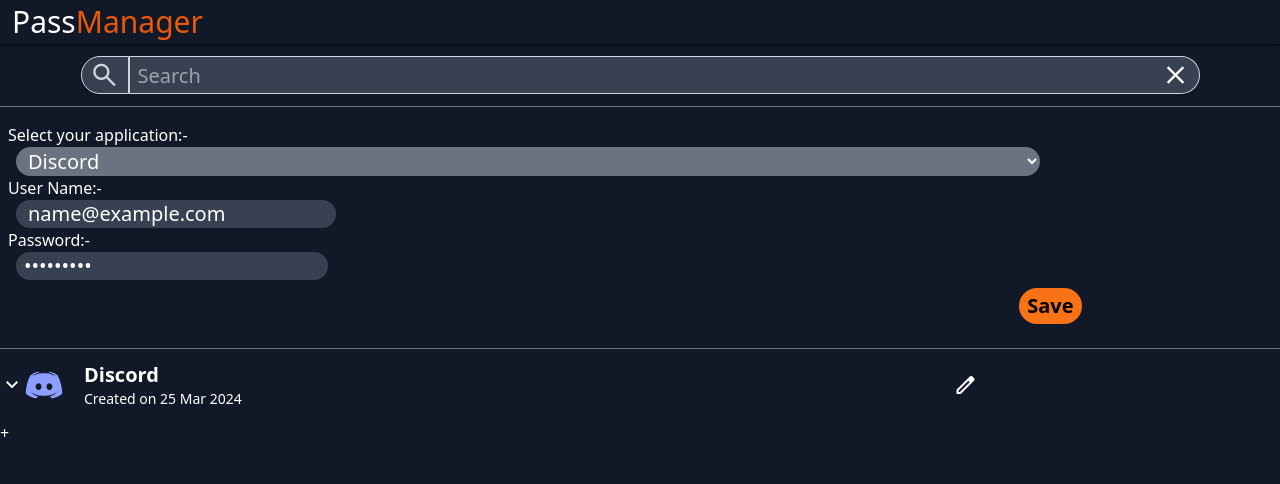
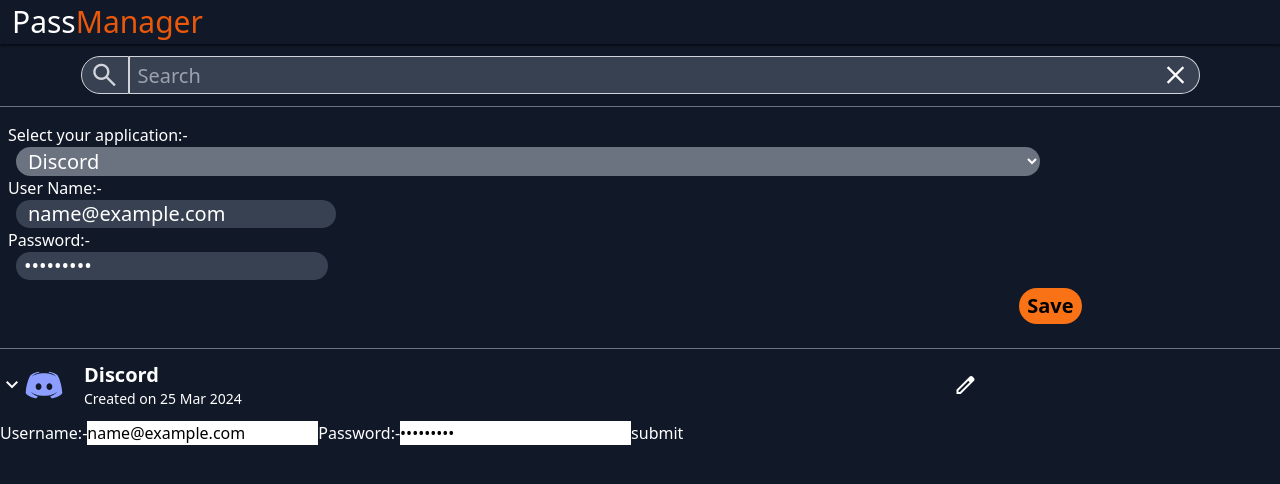
Before and after one commit to TheUser5050/Password-Manager, a React (Vite) app: page / in a window 1280 px wide. Both pictures are taken after typing "name@example.com", "Sample123" into the empty fields and a click on the input "Save". Shown: the top 484 px of the page. Built offline with nearby package versions, Linux system fonts and the light colour scheme.

Commit message:
Added Password Card & Saved Password

```diff
--- a/package.json
+++ b/package.json
@@ -14,7 +14,8 @@
     "react": "^18.3.1",
     "react-dom": "^18.3.1",
     "react-hook-form": "^7.52.1",
-    "react-redux": "^9.1.2"
+    "react-redux": "^9.1.2",
+    "uuid": "^10.0.0"
   },
   "devDependencies": {
     "@types/react": "^18.3.3",
--- a/src/App.jsx
+++ b/src/App.jsx
@@ -1,14 +1,15 @@
-import { useState } from "react";
+import { useEffect, useState } from "react";
 import "./App.css";
 import NavBar from "./components/NavBar";
 import PassCard from "./components/PassCard";
 import PassInput from "./components/PassInput";
-import { query } from "./components/context/context";
 import { useDispatch, useSelector } from "react-redux";
+import { v4 as uuidv4 } from "uuid";
 
 function App() {
   const [search, setSearch] = useState("");
-  const count = useSelector((state) => state.counter.value);
+  const [listCard, setListCard] = useState([]);
+  const list = useSelector((state) => state.list.myArray);
   const dispatch = useDispatch();
 
   const handleSearch = (e) => {
@@ -52,9 +53,16 @@
         </span>
       </div>
       <PassInput />
-      <PassCard />
-      <p>{count}</p>
-      <button>+</button>
+      {list.map((item) => {
+        return (
+          <PassCard
+            app={item.apps}
+            username={item.username}
+            password={item.password}
+            key={uuidv4()}
+          />
+        );
+      })}
     </>
   );
 }
--- a/src/app/store.js
+++ b/src/app/store.js
@@ -1,8 +1,8 @@
 import { configureStore } from "@reduxjs/toolkit";
-import queryReducer from "../features/querySlice";
+import listReducer from "../features/listSlice";
 
 export const store = configureStore({
   reducer: {
-    counter: queryReducer,
+    list: listReducer,
   },
 });
--- a/src/components/PassCard.jsx
+++ b/src/components/PassCard.jsx
@@ -1,23 +1,27 @@
-import PassInput from "./PassInput";
-import discordLogo from "/.SVG/Discord.svg";
-const PassCard = () => {
+import PassShow from "./PassShow";
+
+const PassCard = (props) => {
   return (
-    <>
+    <div>
+      <div>
         <div className="flex gap-5 my-3">
           <div className="flex items-center">
-          <span className="material-symbols-outlined">keyboard_arrow_down</span>
-          <img src={discordLogo} className="h-10" />
+            <span className="material-symbols-outlined">
+              keyboard_arrow_down
+            </span>
+            <img src={`/.SVG/${props.app}.svg`} className="h-10" />
           </div>
           <div className="flex items-center gap-1">
             <div className="flex flex-col w-[67vw]">
-            <h1 className="text-xl font-bold">Discord</h1>
+              <h1 className="text-xl font-bold">{props.app}</h1>
               <p className="text-sm">Created on 25 Mar 2024</p>
             </div>
             <span className="material-symbols-outlined px-2">edit</span>
           </div>
         </div>
-      {/* <PassInput /> */}
-    </>
+      </div>
+      <PassShow username={props.username} password={props.password} />
+    </div>
   );
 };
 
--- a/src/components/PassInput.jsx
+++ b/src/components/PassInput.jsx
@@ -1,7 +1,7 @@
 import { useEffect, useState } from "react";
 import { useForm } from "react-hook-form";
 import { useDispatch, useSelector } from "react-redux";
-import { setApp, setPassword, setUsername } from "../features/querySlice";
+import { addToArray } from "../features/listSlice";
 
 const PassInput = () => {
   const {
@@ -11,18 +11,18 @@
     formState: { errors },
   } = useForm();
 
-  const query = useSelector((state) => state.counter.myObject);
+  const list = useSelector((state) => state.list.myArray);
   const dispatch = useDispatch();
 
+  const [i, setI] = useState(0);
+
   const handleSave = (data) => {
-    // console.log(data);
-    dispatch(setUsername(data.username));
-    dispatch(setPassword(data.password));
-    dispatch(setApp(data.apps));
-    console.log(query);
+    data.id = setI(i + 1);
+    dispatch(addToArray(data));
+    console.log(list);
   };
   useEffect(() => {
-    console.log("This is my log");
+    // console.log("This is my log");
     // console.log(query);
   }, []);
 
@@ -35,7 +35,15 @@
           {...register("apps")}
         >
           <option value="Discord">Discord</option>
-          <option value="Instagram">instagram</option>
+          <option value="Instagram">Instagram</option>
+          <option value="Github">Github</option>
+          <option value="Gitlab">Gitlab</option>
+          <option value="Dropbox">Dropbox</option>
+          <option value="Facebook">Facebook</option>
+          <option value="Reddit">Reddit</option>
+          <option value="Pinterest">Pinterest</option>
+          <option value="TwitterX">TwitterX</option>
+          <option value="Linkedin">Linkedin</option>
         </select>
         <label htmlFor="username">User Name:-</label>
         <input
--- /dev/null
+++ b/src/components/PassShow.jsx
@@ -0,0 +1,41 @@
+import { useForm } from "react-hook-form";
+
+const PassShow = (props) => {
+  const {
+    register,
+    watch,
+    handleSubmit,
+    formState: { errors },
+  } = useForm();
+
+  const handleChange = (data) => {
+    props.username = data.username;
+    props.password = data.password;
+  };
+
+  return (
+    <>
+      <form onSubmit={handleSubmit(handleChange)}>
+        <label htmlFor="username">Username:-</label>
+        <input
+          type="email"
+          {...register("username", { required: true })}
+          value={props.username}
+          className="text-black"
+        />
+        {errors.username && <p>This field is required</p>}
+        <label htmlFor="Password">Password:-</label>
+        <input
+          type="password"
+          {...register("password", { required: true })}
+          value={props.password}
+          className="text-black"
+        />
+        {errors.password && <p>This field is required</p>}
+        <input type="submit" name="submi" value="submit" />
+      </form>
+    </>
+  );
+};
+
+export default PassShow;
--- a/src/components/context/context.js
+++ /dev/null
@@ -1,2 +0,0 @@
-import { createContext } from "react";
-export const query = createContext({ username: "", password: "", app: "" });
--- /dev/null
+++ b/src/features/listSlice.js
@@ -0,0 +1,20 @@
+import { createSlice } from "@reduxjs/toolkit";
+
+const initialState = {
+  myArray: [],
+};
+
+export const listSlice = createSlice({
+  name: "array",
+  initialState,
+  reducers: {
+    addToArray: (state, action) => {
+      state.myArray = [...state.myArray, action.payload];
+    },
+  },
+});
+
+// Action creators are generated for each case reducer function
+export const { addToArray } = listSlice.actions;
+
+export default listSlice.reducer;
--- a/src/features/querySlice.js
+++ /dev/null
@@ -1,30 +0,0 @@
-import { createSlice } from "@reduxjs/toolkit";
-
-const initialState = {
-  myObject: {
-    username: "",
-    password: "",
-    app: "",
-  },
-};
-
-export const counterSlice = createSlice({
-  name: "save",
-  initialState,
-  reducers: {
-    setUsername: (state, action) => {
-      state.myObject.username = action.payload;
-    },
-    setPassword: (state, action) => {
-      state.myObject.password = action.payload;
-    },
-    setApp: (state, action) => {
-      state.myObject.app = action.payload;
-    },
-  },
-});
-
-// Action creators are generated for each case reducer function
-export const { setUsername, setPassword, setApp } = counterSlice.actions;
-
-export default counterSlice.reducer;
```
Also changed, not shown: 1 other file (tests, documents, lock files or other folders). Lines whose indentation alone changed are shown as unchanged.
